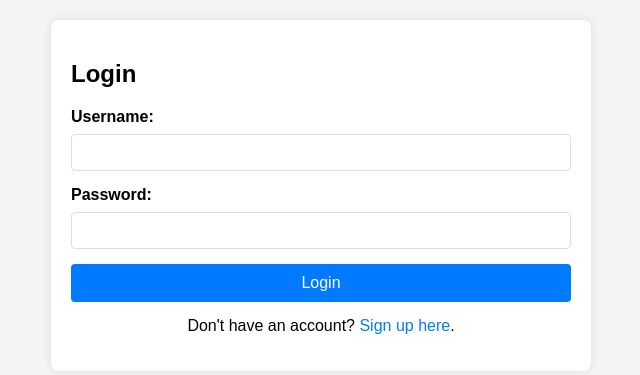
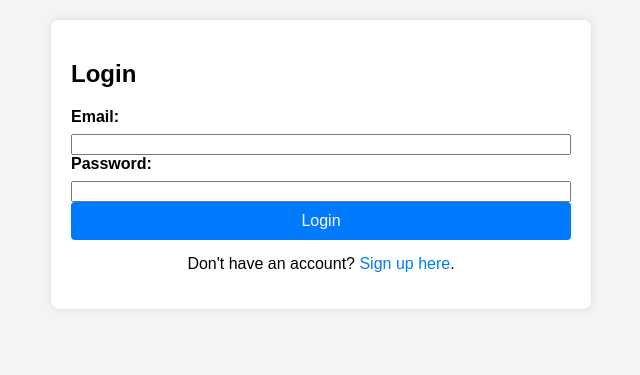
Before and after one commit to stanly08/walletwatch, a Flask app: page /login in a window 1280 px wide. Shown: the part 100-475 px from the top of the page, without its empty margins (319-959 px from the left). Run offline with Flask 3, Linux system fonts and the light colour scheme.

Commit message:
Update login.html

```diff
--- a/app/templates/login.html
+++ b/app/templates/login.html
@@ -8,11 +8,11 @@
     <form method="POST" action="{{ url_for('main.login') }}" style="display: flex; flex-direction: column;">
         {{ form.hidden_tag() }}  <!-- CSRF token field -->
 
-        <label for="username" style="margin-bottom: 8px; font-weight: bold;">Username:</label>
-        <input type="text" id="username" name="username" required style="padding: 10px; margin-bottom: 15px; border: 1px solid #ddd; border-radius: 4px;">
+        <label for="email" style="margin-bottom: 8px; font-weight: bold;">Email:</label>
+        {{ form.email(size=32, class_="form-control") }}
 
         <label for="password" style="margin-bottom: 8px; font-weight: bold;">Password:</label>
-        <input type="password" id="password" name="password" required style="padding: 10px; margin-bottom: 15px; border: 1px solid #ddd; border-radius: 4px;">
+        {{ form.password(class_="form-control") }}
 
         <button type="submit" style="background-color: #007bff; color: #fff;">Login</button>
     </form>
```
